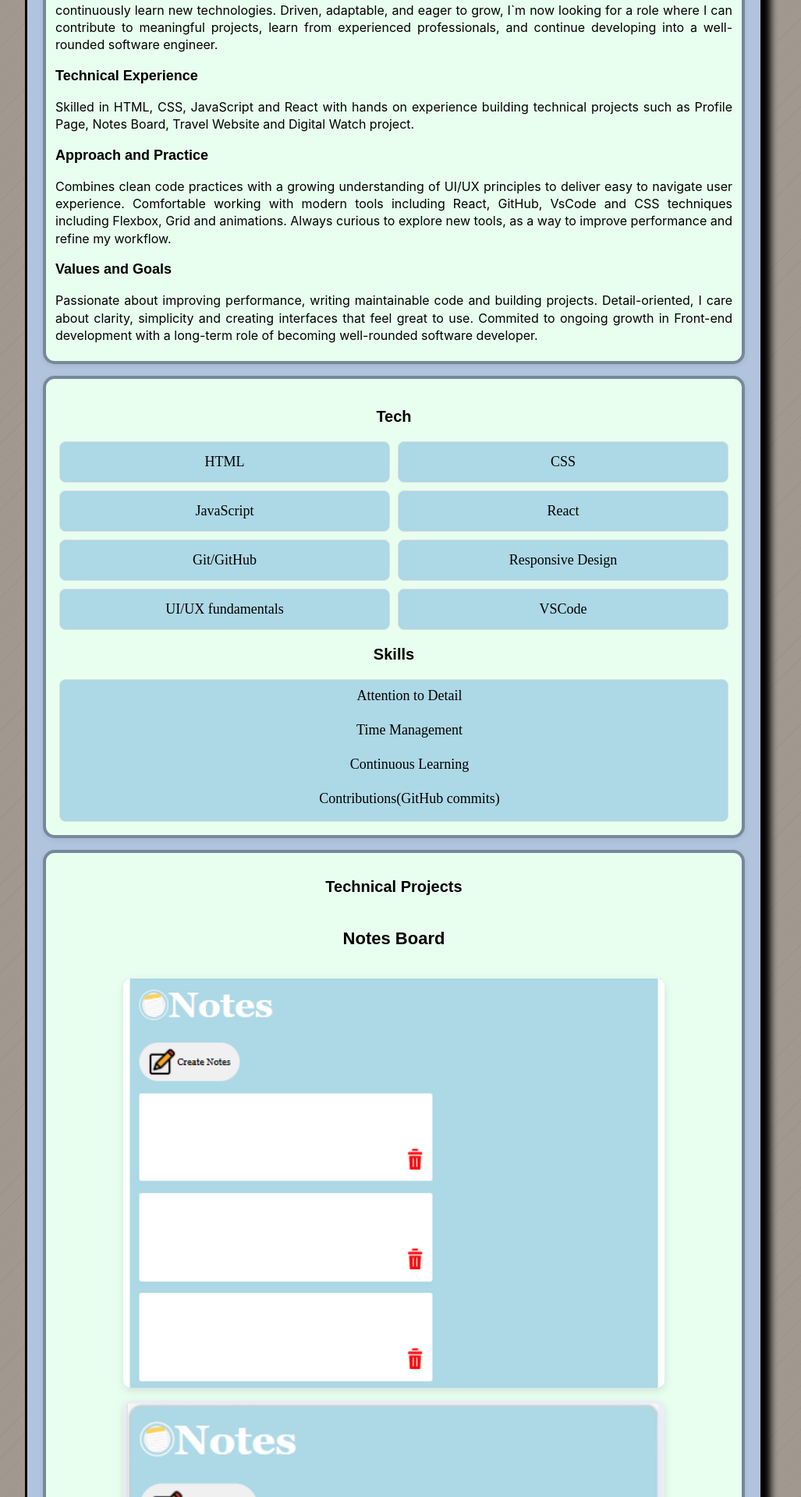
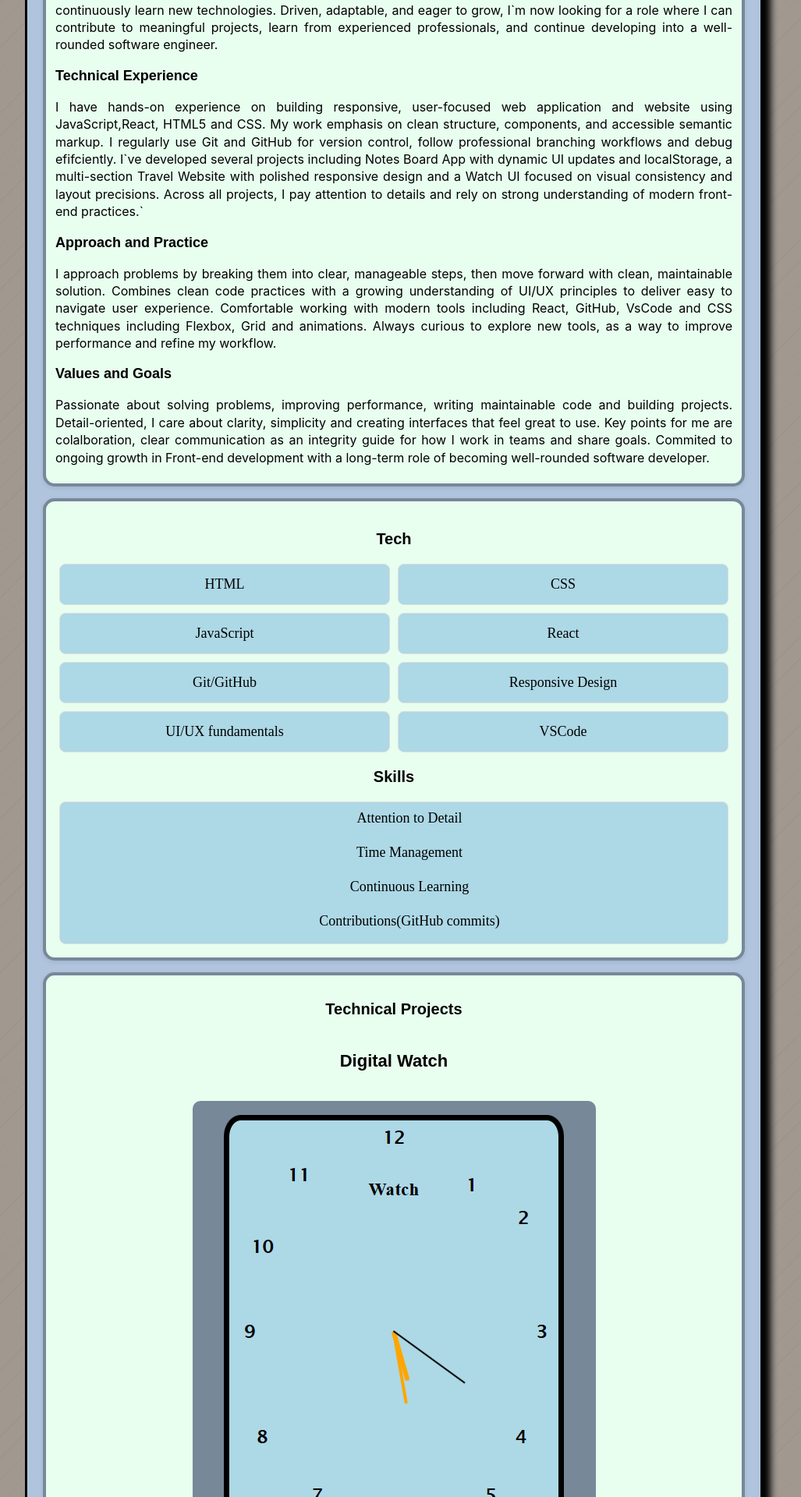
Before and after one commit to TMirev/profile-project, a React (Vite) app: page / in a window 1280 px wide. Shown: the part 880-2800 px from the top of the page at 78% size, without its empty margins (135-1162 px from the left). Built offline with nearby package versions, Linux system fonts and the light colour scheme.

Commit message:
Added Watch project

```diff
--- a/src/App.css
+++ b/src/App.css
@@ -124,6 +124,15 @@
     margin-right: auto;
 }
 
+.project-image-watch:hover {
+    transform: scale(1.03);
+}
+
+.project-image-watch {
+    border-radius: 10px;
+}
+
+
 .project-image:hover {
     transform: scale(1.03);
 
--- a/src/Card.jsx
+++ b/src/Card.jsx
@@ -62,13 +62,14 @@ function Card({ children }) {
                     Driven, adaptable, and eager to grow, I`m now looking for a role where I can contribute to meaningful projects, learn from experienced professionals, and continue developing into a well-rounded software engineer. </p>
 
                 <h3>Technical Experience</h3>
-                <p>Skilled in HTML, CSS, JavaScript and React with hands on experience building technical projects such as Profile Page, Notes Board, Travel Website and Digital Watch project. </p>
+                <p>I have hands-on experience on building responsive, user-focused web application and website using JavaScript,React, HTML5 and CSS. My work emphasis on clean structure, components, and accessible semantic markup. I regularly use Git and GitHub for version control, follow professional branching workflows and debug efifciently.
+                    I`ve developed several projects including Notes Board App with dynamic UI updates and localStorage, a multi-section Travel Website with polished responsive design and a Watch UI focused on visual consistency and layout precisions. Across all projects, I pay attention to details and rely on strong understanding of modern front-end practices.` </p>
 
                 <h3>Approach and Practice</h3>
-                <p>Combines clean code practices with a growing understanding of UI/UX principles to deliver easy to navigate user experience. Comfortable working with modern tools including React, GitHub, VsCode and CSS techniques including Flexbox, Grid and animations. Always curious to explore new tools, as a way to improve performance and refine my workflow.</p>
+                <p>I approach problems by breaking them into clear, manageable steps, then move forward with clean, maintainable solution. Combines clean code practices with a growing understanding of UI/UX principles to deliver easy to navigate user experience. Comfortable working with modern tools including React, GitHub, VsCode and CSS techniques including Flexbox, Grid and animations. Always curious to explore new tools, as a way to improve performance and refine my workflow.</p>
 
                 <h3>Values and Goals</h3>
-                <p>Passionate about improving performance, writing maintainable code and building projects. Detail-oriented, I care about clarity, simplicity and creating interfaces that feel great to use. Commited to ongoing growth in Front-end development with a long-term role of becoming well-rounded software developer.</p>
+                <p>Passionate about solving problems, improving performance, writing maintainable code and building projects. Detail-oriented, I care about clarity, simplicity and creating interfaces that feel great to use. Key points for me are colalboration, clear communication as an integrity guide for how I work in teams and share goals. Commited to ongoing growth in Front-end development with a long-term role of becoming well-rounded software developer.</p>
             </div>
 
             <div className="contacts-summary-box">
--- a/src/components/Projects.jsx
+++ b/src/components/Projects.jsx
@@ -3,17 +3,30 @@ import Destinations from "../images/Destinations.jpg";
 import Notes from "../images/Notes.jpg";
 import NotesBoard from "../images/NotesBoard.jpg";
 import TravelWeb from "../images/TravelWeb.jpg";
-
+import Watch from "../images/Watch.jpg";
 function Projects() {
     return (
         <section className="project-section">
             <h2>Technical Projects</h2>
 
-            <div className="project-section">
+            <div className="project-card">
+                <h3>Digital Watch</h3>
+                <div class="image-line">
+                    <img src={Watch} alt="Watch" className="project-image-watch" />
+                </div>
+
+                <p>
+                    A digital Watch built with HTML, CSS and JavaScript that displays the current time in clean, modern interface.
+                    The project uses JavaScript`s Date object to retrieve real-time hours, minutes and seconds, updating the display every second to keep the clock accurate.
+                    CSS handles the visual styling, giving the watch a sleek layout, centered alignment and a glowing digital-screen effect.
+                    The structure is kept simple with semantic HTML, making project lightweight and easy to understand.
+                </p>
+
+                <a href="https://tmirev.github.io/Watch-Project/" class="project-btn">Live Demo</a>
+            </div>
+
 
             <div className="project-card">
-
-
                 <h3>Notes Board</h3>
                 <div class="image-line">
                     <img src={NotesBoard} alt="Notes Board" className="project-image" />
@@ -28,8 +41,8 @@ function Projects() {
                     The project demonstrates strong front-end fundamentals, including state persistence, event handling and responsive UI design without relying on frameworks.
                 </p>
 
-                    <a href="https://tmirev.github.io/Notes-Board/" class="project-btn">Live Demo</a></div>
-            </div>
+                <a href="https://tmirev.github.io/Notes-Board/" class="project-btn">Live Demo</a>
+            </div >
 
 
 
@@ -51,7 +64,7 @@ function Projects() {
             </div>
 
 
-        </section>
+        </section >
     );
 }
 
```
Also changed, not shown: src/images/Watch.jpg (added), 1 other file (tests, documents, lock files or other folders). Lines whose indentation alone changed are shown as unchanged.
